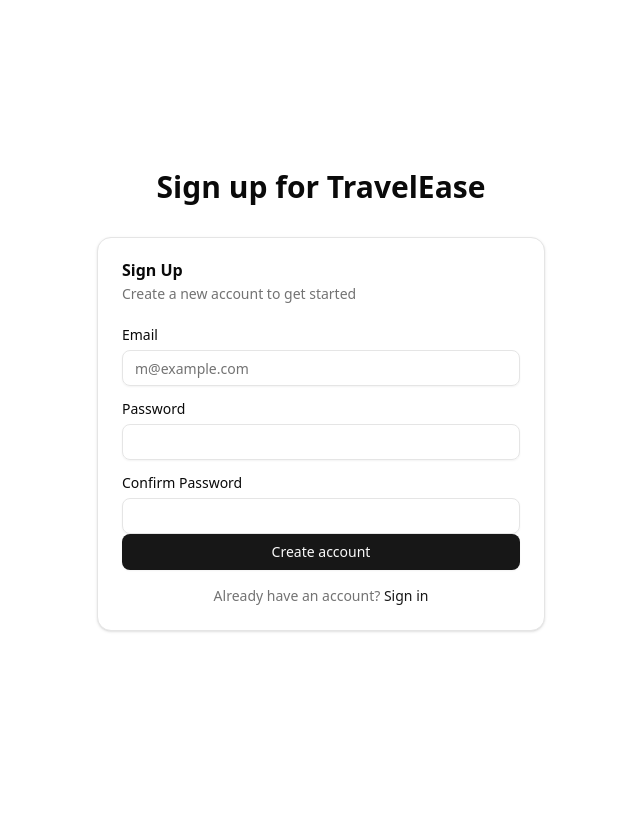
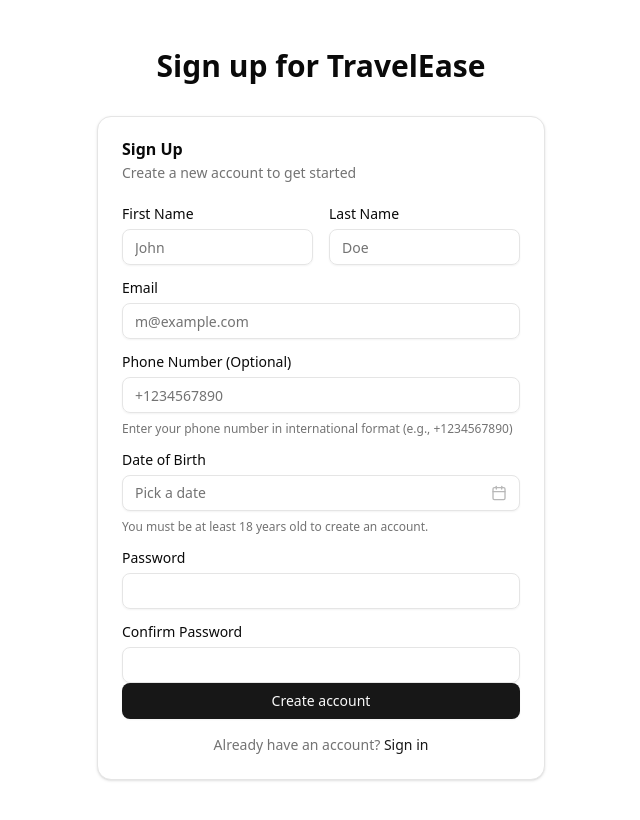
Before and after one commit to rondonbrij/supa-template, a Next.js app: page /signup in a window 1280 px wide. Shown: the top 820 px of the page, without its empty margins (319-959 px from the left). Built offline with nearby package versions, Linux system fonts and the light colour scheme; no server answers.

Commit message:
Enhance signup process with additional user metadata and validation; redirect to profile page after signup

```diff
--- a/app/auth/callback/route.ts
+++ b/app/auth/callback/route.ts
@@ -28,6 +28,6 @@ export async function GET(request: NextRequest) {
     await supabase.auth.exchangeCodeForSession(code)
   }
 
-  // URL to redirect to after sign in process completes
-  return NextResponse.redirect(new URL("/", request.url))
+  // Changed: Redirect to profile page instead of home page
+  return NextResponse.redirect(new URL("/profile", request.url))
 }
--- a/app/signup/page.tsx
+++ b/app/signup/page.tsx
@@ -10,7 +10,7 @@ export default async function SignupPage() {
   } = await supabase.auth.getSession()
 
   if (session) {
-    redirect("/")
+    redirect("/profile")
   }
 
   return (
--- a/components/auth/signup-form.tsx
+++ b/components/auth/signup-form.tsx
@@ -5,22 +5,75 @@ import type React from "react"
 import { useState } from "react"
 import { useRouter } from "next/navigation"
 import Link from "next/link"
+import { format } from "date-fns"
 import { Button } from "@/components/ui/button"
 import { Input } from "@/components/ui/input"
 import { Label } from "@/components/ui/label"
 import { Card, CardContent, CardDescription, CardFooter, CardHeader, CardTitle } from "@/components/ui/card"
 import { Alert, AlertDescription } from "@/components/ui/alert"
+import { Calendar } from "@/components/ui/calendar"
+import { Popover, PopoverContent, PopoverTrigger } from "@/components/ui/popover"
+import { CalendarIcon, Loader2 } from "lucide-react"
 import { createClient } from "@/lib/supabase/browser"
+import { cn } from "@/lib/utils"
 
 export default function SignupForm() {
   const [email, setEmail] = useState("")
   const [password, setPassword] = useState("")
   const [confirmPassword, setConfirmPassword] = useState("")
+  const [firstName, setFirstName] = useState("")
+  const [lastName, setLastName] = useState("")
+  const [phone, setPhone] = useState("")
+  const [birthDate, setBirthDate] = useState<Date | undefined>()
   const [error, setError] = useState<string | null>(null)
   const [isLoading, setIsLoading] = useState(false)
   const [message, setMessage] = useState<string | null>(null)
   const router = useRouter()
   const supabase = createClient()
+
+  const validateForm = () => {
+    // Reset errors
+    setError(null)
+
+    // Validate passwords match
+    if (password !== confirmPassword) {
+      setError("Passwords do not match")
+      return false
+    }
+
+    // Validate first name and last name
+    if (!firstName || firstName.length < 2) {
+      setError("First name must be at least 2 characters")
+      return false
+    }
+
+    if (!lastName || lastName.length < 2) {
+      setError("Last name must be at least 2 characters")
+      return false
+    }
+
+    // Validate birth date
+    if (!birthDate) {
+      setError("Please select your date of birth")
+      return false
+    }
+
+    // Check if user is at least 18 years old
+    const today = new Date()
+    const eighteenYearsAgo = new Date(today.getFullYear() - 18, today.getMonth(), today.getDate())
+    if (birthDate > eighteenYearsAgo) {
+      setError("You must be at least 18 years old to sign up")
+      return false
+    }
+
+    // Validate phone number if provided
+    if (phone && !/^\+?[1-9]\d{1,14}$/.test(phone)) {
+      setError("Please enter a valid phone number in international format (e.g., +1234567890)")
+      return false
+    }
+
+    return true
+  }
 
   const handleSubmit = async (e: React.FormEvent) => {
     e.preventDefault()
@@ -28,19 +81,25 @@ export default function SignupForm() {
     setError(null)
     setMessage(null)
 
-    // Validate passwords match
-    if (password !== confirmPassword) {
-      setError("Passwords do not match")
+    if (!validateForm()) {
       setIsLoading(false)
       return
     }
 
     try {
+      // Sign up with email and password, and include user metadata
       const { error } = await supabase.auth.signUp({
         email,
         password,
         options: {
           emailRedirectTo: `${window.location.origin}/auth/callback`,
+          data: {
+            first_name: firstName,
+            last_name: lastName,
+            phone: phone || null,
+            // Store birth date as ISO string
+            birth_date: birthDate?.toISOString().split("T")[0],
+          },
         },
       })
 
@@ -76,6 +135,31 @@ export default function SignupForm() {
               <AlertDescription>{message}</AlertDescription>
             </Alert>
           )}
+
+          <div className="grid grid-cols-1 gap-4 sm:grid-cols-2">
+            <div className="space-y-2">
+              <Label htmlFor="firstName">First Name</Label>
+              <Input
+                id="firstName"
+                placeholder="John"
+                value={firstName}
+                onChange={(e) => setFirstName(e.target.value)}
+                required
+              />
+            </div>
+
+            <div className="space-y-2">
+              <Label htmlFor="lastName">Last Name</Label>
+              <Input
+                id="lastName"
+                placeholder="Doe"
+                value={lastName}
+                onChange={(e) => setLastName(e.target.value)}
+                required
+              />
+            </div>
+          </div>
+
           <div className="space-y-2">
             <Label htmlFor="email">Email</Label>
             <Input
@@ -87,6 +171,45 @@ export default function SignupForm() {
               required
             />
           </div>
+
+          <div className="space-y-2">
+            <Label htmlFor="phone">Phone Number (Optional)</Label>
+            <Input id="phone" placeholder="+1234567890" value={phone} onChange={(e) => setPhone(e.target.value)} />
+            <p className="text-xs text-muted-foreground">
+              Enter your phone number in international format (e.g., +1234567890)
+            </p>
+          </div>
+
+          <div className="space-y-2">
+            <Label htmlFor="birthDate">Date of Birth</Label>
+            <Popover>
+              <PopoverTrigger asChild>
+                <Button
+                  id="birthDate"
+                  variant={"outline"}
+                  className={cn("w-full justify-start text-left font-normal", !birthDate && "text-muted-foreground")}
+                >
+                  {birthDate ? format(birthDate, "PPP") : <span>Pick a date</span>}
+                  <CalendarIcon className="ml-auto h-4 w-4 opacity-50" />
+                </Button>
+              </PopoverTrigger>
+              <PopoverContent className="w-auto p-0" align="start">
+                <Calendar
+                  mode="single"
+                  selected={birthDate}
+                  onSelect={setBirthDate}
+                  disabled={(date) => {
+                    const today = new Date()
+                    const eighteenYearsAgo = new Date(today.getFullYear() - 18, today.getMonth(), today.getDate())
+                    return date > eighteenYearsAgo || date < new Date(1900, 0, 1)
+                  }}
+                  initialFocus
+                />
+              </PopoverContent>
+            </Popover>
+            <p className="text-xs text-muted-foreground">You must be at least 18 years old to create an account.</p>
+          </div>
+
           <div className="space-y-2">
             <Label htmlFor="password">Password</Label>
             <Input
@@ -97,6 +220,7 @@ export default function SignupForm() {
               required
             />
           </div>
+
           <div className="space-y-2">
             <Label htmlFor="confirmPassword">Confirm Password</Label>
             <Input
@@ -110,7 +234,14 @@ export default function SignupForm() {
         </CardContent>
         <CardFooter className="flex flex-col space-y-4">
           <Button type="submit" className="w-full" disabled={isLoading}>
-            {isLoading ? "Creating account..." : "Create account"}
+            {isLoading ? (
+              <>
+                <Loader2 className="mr-2 h-4 w-4 animate-spin" />
+                Creating account...
+              </>
+            ) : (
+              "Create account"
+            )}
           </Button>
           <p className="text-center text-sm text-muted-foreground">
             Already have an account?{" "}
```
